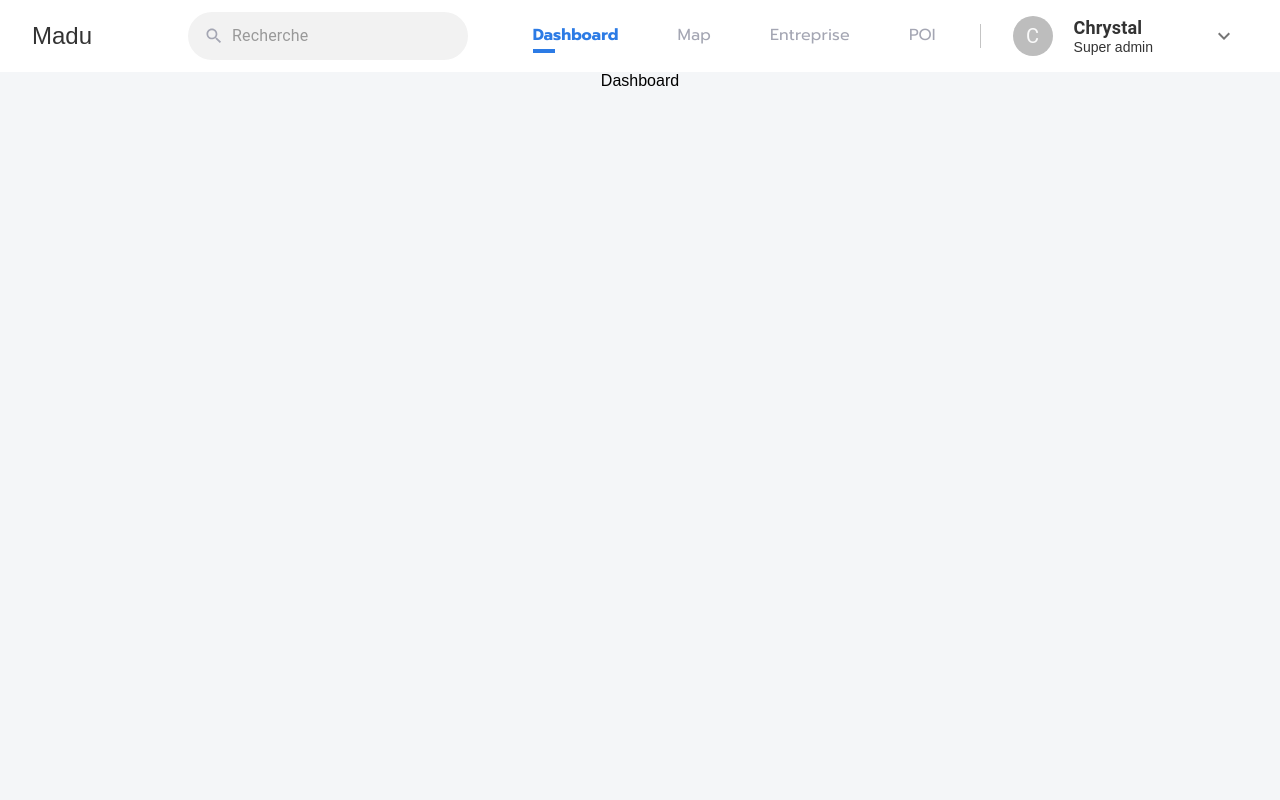
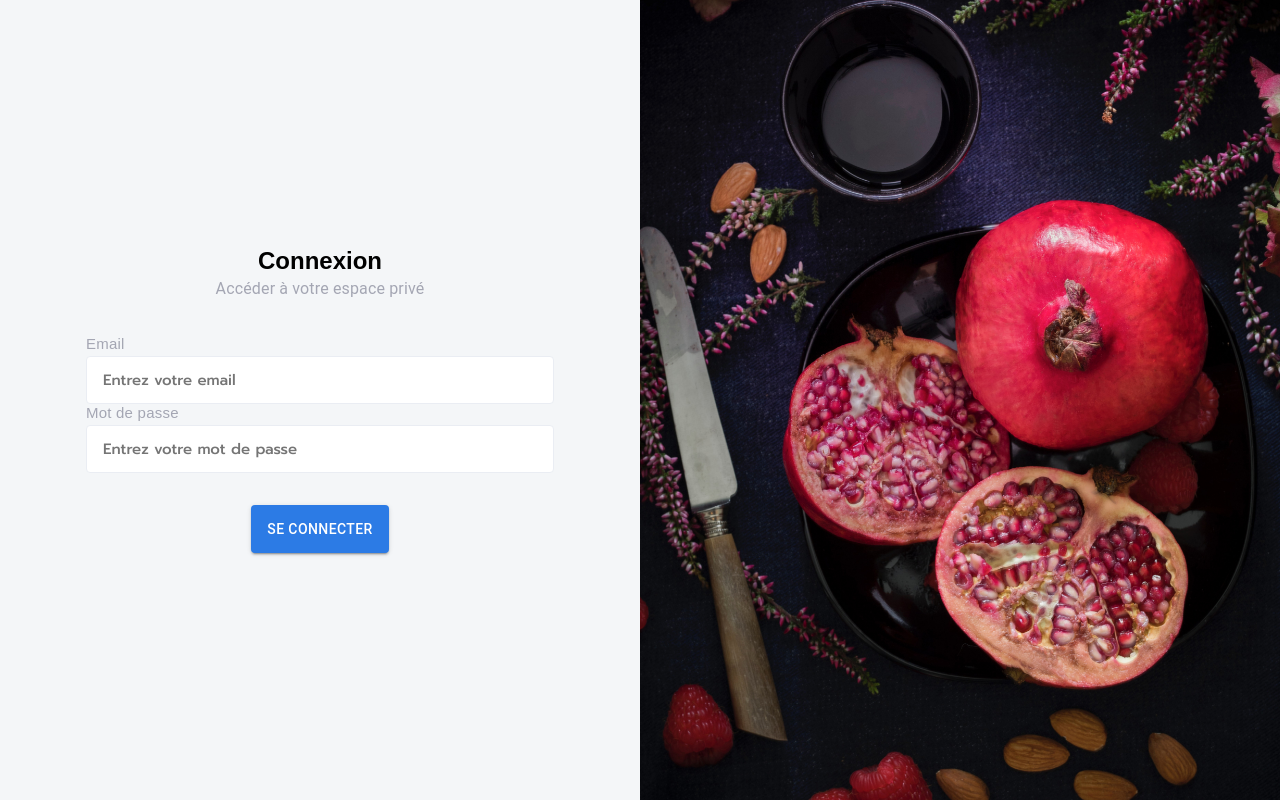
Before and after one commit to ikonx/heticmadu_client, a React (Create React App) app: page / in a window 1280 px wide. Built offline with nearby package versions, Linux system fonts and the light colour scheme; no server answers; what react-mapbox-gl would draw is missing.

Commit message:
login Page

```diff
--- a/src/App.tsx
+++ b/src/App.tsx
@@ -1,15 +1,24 @@
 import React from 'react';
 import { BrowserRouter as Router} from 'react-router-dom';
+import { Switch, Route } from 'react-router-dom';
 
 import MainUi from 'components/template/MainUi/MainUi';
 
 import './App.css';
+import Login from 'components/pages/Login';
 
 const App: React.FC = () => {
   return (
     <div className="App">
       <Router>
-        <MainUi />
+          <Switch>
+            <Route exact path="/">
+              <Login />
+            </Route>
+            <Route path="*">
+              <MainUi />
+            </Route>
+        </Switch>
       </Router>
     </div>
   );
--- /dev/null
+++ b/src/components/atoms/Text/Admin/AdminText.tsx
@@ -0,0 +1,34 @@
+import React from 'react';
+import { Typography } from '@material-ui/core';
+import styled from 'styled-components';
+
+interface Props {}
+
+const TitleContainer = styled.div `
+
+`;
+
+const TitleText = styled.h2 `
+    font-size: 24px;
+    color: #000000;
+    margin: 0;
+`;
+
+const StyledTypography = styled(Typography) `
+    font-size: 15px;
+    line-height: 23px;
+    letter-spacing: 0.22px;
+    color: #A4A6B3;
+`;
+
+
+const AdminText: React.FC<Props> = () => {
+    return (
+        <TitleContainer>
+            <TitleText>Connexion</TitleText>
+            <StyledTypography variant="subtitle1">Accéder à votre espace privé</StyledTypography>
+        </TitleContainer>
+    )
+}
+
+export default AdminText;
--- /dev/null
+++ b/src/components/molecules/Admin/AdminInputBlock.tsx
@@ -0,0 +1,26 @@
+import React from 'react';
+import styled from 'styled-components';
+import InputText from 'components/atoms/Inputs/Text/InputText';
+
+interface Props {}
+
+const InputContainer = styled.div `
+    margin: 32px auto;
+`;
+
+// const StyledInputText = styled(InputText) `
+//     && {
+//         margin-bottom: 24px;
+//     }
+// `;
+
+const AdminInputBlock: React.FC<Props> = () => {
+    return (
+        <InputContainer>
+            <InputText name="Email" placeholder="Entrez votre email"/>
+            <InputText name="Mot de passe" placeholder="Entrez votre mot de passe"/>
+        </InputContainer>
+    )
+}
+
+export default AdminInputBlock;
--- /dev/null
+++ b/src/components/organisms/Admin/AdminBlock.tsx
@@ -0,0 +1,27 @@
+import React from 'react'
+import styled from 'styled-components'
+import AdminText from 'components/atoms/Text/Admin/AdminText';
+import AdminInputBlock from 'components/molecules/Admin/AdminInputBlock';
+import BtnBlue from 'components/atoms/Buttons/BtnBlue';
+
+interface Props {}
+
+const ContainerAdminBlock = styled.div ``;
+
+const StyledBtnBlue = styled(BtnBlue) `
+    && {
+        width: 100%;
+    }
+`;
+
+const AdminBlock: React.FC<Props> = () => {
+    return (
+        <ContainerAdminBlock>
+            <AdminText />
+            <AdminInputBlock />
+            <StyledBtnBlue text="Se connecter" onClick={() => null} />
+        </ContainerAdminBlock>
+    )
+}
+
+export default AdminBlock
--- a/src/components/organisms/MenuContainer.tsx
+++ b/src/components/organisms/MenuContainer.tsx
@@ -10,7 +10,7 @@ const MenuContainer: React.FC<Props> = () => {
     const arrayData = [
         {
             "title": "Dashboard",
-            "link": "/"
+            "link": "/home"
         },
         {
             "title": "Map",
--- /dev/null
+++ b/src/components/pages/Login.tsx
@@ -0,0 +1,38 @@
+import React from 'react';
+import Grid from 'components/atoms/Grid/Grid';
+import AdminBlock from 'components/organisms/Admin/AdminBlock';
+import styled from 'styled-components';
+import ImgLogin from 'assets/img/login_img.jpg';
+
+interface Props {}
+
+const StyledGridAdmin = styled(Grid) `
+    grid-template-columns: repeat(2, 1fr);
+    width: 100vw;
+    height: 100vh;
+`;
+
+const StyledAdminBlock = styled.div `
+    display: flex;
+    justify-content: center;
+    align-items: center;
+`;
+
+const StyledBlockImg = styled.div `
+    background-image: url(${ImgLogin});
+    background-size: cover;
+    background-position: top center;
+`;
+
+const Login: React.FC<Props> = () => {
+    return (
+        <StyledGridAdmin>
+            <StyledAdminBlock>
+                <AdminBlock />
+            </StyledAdminBlock>
+            <StyledBlockImg/>
+        </StyledGridAdmin>
+    )
+}
+
+export default Login
--- a/src/components/template/MainUi/MainUi.tsx
+++ b/src/components/template/MainUi/MainUi.tsx
@@ -24,13 +24,13 @@ const MainUi: React.FC<Props> = () => {
         <>
           <Header />
           <Switch>
-            <Route exact path="/">
+            <Route exact path="/home">
               <Dashboard />
             </Route>
             <Route path="/map">
               <Map />
             </Route>
-            <Route path="/companies">
+            <Route exact path="/companies">
               <Companies />
             </Route>
             <Route path="/companies/form">
```
Also changed, not shown: src/assets/img/login_img.jpg (added).
